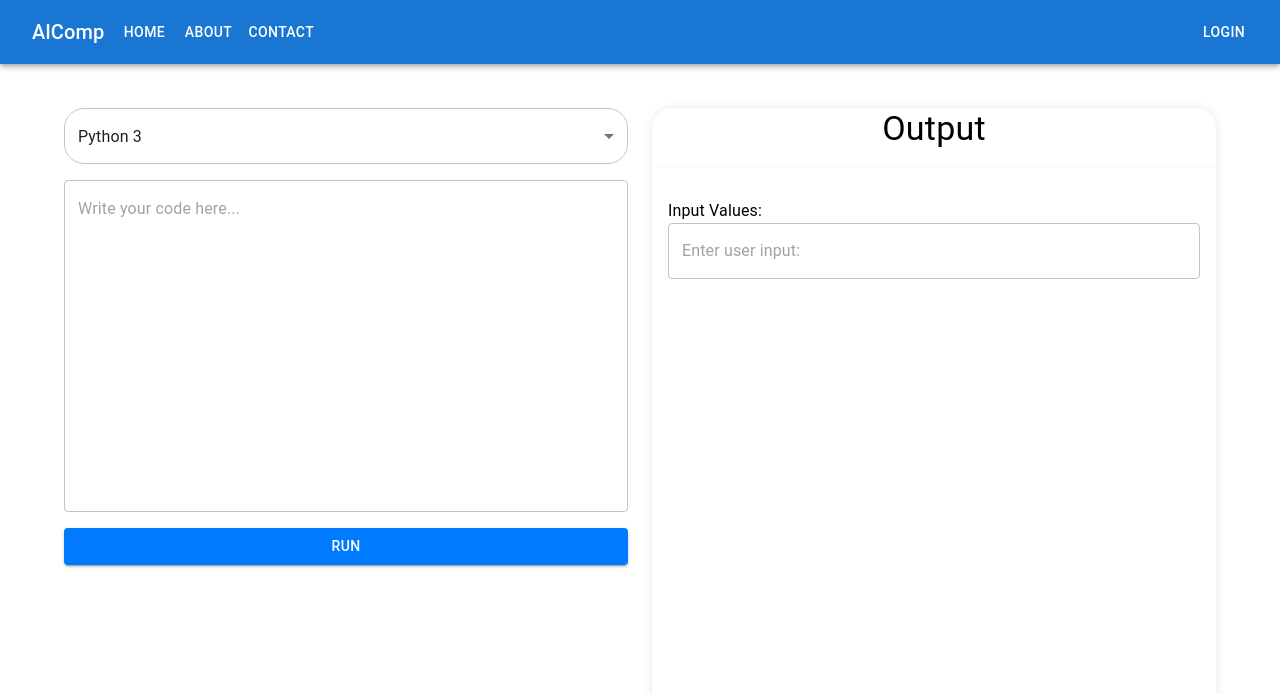
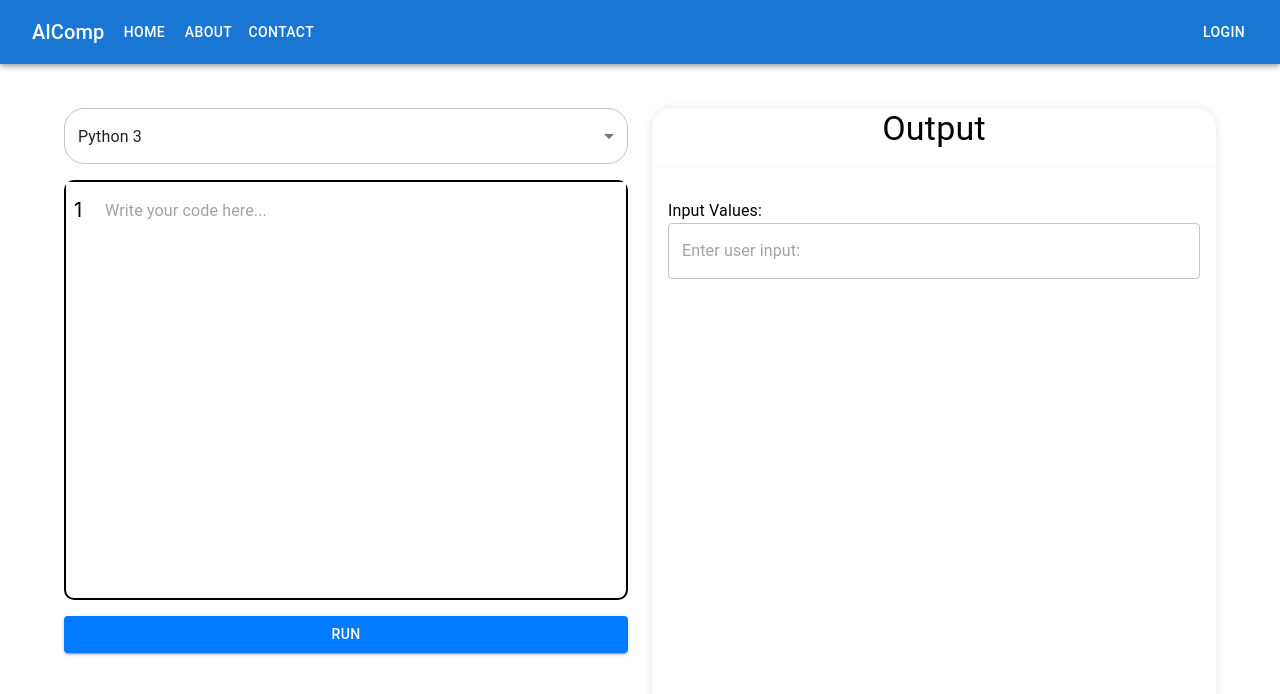
Before and after one commit to ItzMeAman14/OC-Test, a React (Create React App) app in the folder Client/: page / in a window 1280 px wide. Shown: the top 694 px of the page. Built offline with nearby package versions, Linux system fonts and the light colour scheme; no server answers.

Commit message:
Updated Home TextField

```diff
--- a/Client/src/App.js
+++ b/Client/src/App.js
@@ -12,6 +12,8 @@ import { ToastContainer } from 'react-toastify';
 import Contact from './components/Contact';
 import Analytics from './components/admin/Analytics';
 import Signup from './components/Signup';
+
+import Testing from './components/Testing';
 
 // Context
 import { MessageProvider } from './components/context/MessageContext';
@@ -77,6 +79,10 @@ function App() {
                 </>
               } />
 
+              <Route exact path="/testing" element={
+                <Testing />
+              } />
+
               <Route exact path="/score/:id" element={
                 <ProtectedRouteUser>
                   <Navbar />
--- a/Client/src/components/Home.js
+++ b/Client/src/components/Home.js
@@ -1,8 +1,7 @@
-import React, { useState } from 'react';
+import React, { useState, useEffect, useRef } from 'react';
 import { TextField, Select, MenuItem, Button, Box, Typography, Divider } from '@mui/material';
 import { toast } from 'react-toastify';
 import Loader from './Loader';
-import { useMessages } from './context/MessageContext';
 
 function Home() {
   const [output, setOutput] = useState('');
@@ -10,6 +9,33 @@ function Home() {
   const [input, setInput] = useState('');
   const [load, setLoad] = useState({ loading: false });
   const [userInputs, setUserInputs] = useState('');
+
+
+  const textareaRef = useRef(null);
+  const lineNumbersRef = useRef(null);
+
+  const getLineNumbers = (text) => {
+    const lines = text.split('\n');
+    return lines.map((_, index) => index + 1);
+  };
+
+  const handleScroll = () => {
+    if (lineNumbersRef.current && textareaRef.current) {
+      lineNumbersRef.current.scrollTop = textareaRef.current.scrollTop;
+    }
+  };
+
+  useEffect(() => {
+    const textarea = textareaRef.current;
+
+    if (textarea) {
+      textarea.addEventListener('scroll', handleScroll);
+
+      return () => {
+        textarea.removeEventListener('scroll', handleScroll);
+      };
+    }
+  }, []);
 
   function handleKeyPress(event) {
     const { selectionStart, selectionEnd } = event.target;
@@ -158,23 +184,62 @@ function Home() {
             <MenuItem value="cpp">C++</MenuItem>
           </Select>
 
+          {/* Line Numbers and Textarea */}
+                    <div style={{ position: 'relative', display: 'inline-block', width: '100%', border:'2px solid black', borderRadius:10 }}>
+                      {/* Line Numbers div */}
+                      <div ref={lineNumbersRef} style={{
+                        position: 'absolute',
+                        top: '13px',
+                        left: '8px',
+                        background: 'transparent',
+                        borderRadius: '5px',
+                        width: '40px',
+                        maxHeight: '400px',
+                        zIndex: '1',
+                        pointerEvents: 'none',
+                        color: '#000',
+                        whiteSpace: 'pre-wrap',
+                        fontSize: '20px',
+                        overflowY: 'hidden',
+                        height: '400px'
+                      }}>
+                        {getLineNumbers(input).map((lineNumber) => (
+                          <div key={lineNumber}>{lineNumber}</div>
+                        ))}
+                      </div>
+
+                      {/* Textarea Section */}
                       <TextField
                         id="code-editor"
                         multiline
-            rows={13}
-            variant="outlined"
                         placeholder="Write your code here..."
                         value={input}
                         onChange={(e) => setInput(e.target.value)}
                         onKeyDown={handleKeyPress}
+                        ref={textareaRef}
                         fullWidth
                         sx={{
+                          maxHeight: '400px',
                           marginBottom: 2,
+                          border: 'none',
                           backgroundColor: '#ffffff',
                           color: '#000000',
-              borderColor: '#ccc',
+                          position: 'relative',
+                          paddingLeft: '25px',
+                          fontSize: '16px',
+                          height: '400px',
+                          overflowY: 'auto',
+                          resize: 'none',
+                          '& .MuiOutlinedInput-notchedOutline': {
+                            border: 'none',
+                          },
+                          '&:focus-visible': {
+                            outline: 'none',
+                          }
                         }}
                       />
+
+                    </div>
 
           <Button
             id="run-button"
@@ -184,6 +249,7 @@ function Home() {
             fullWidth
             sx={{
               backgroundColor: '#007bff',
+              margin:2,
               '&:hover': {
                 backgroundColor: '#0056b3',
               },
--- /dev/null
+++ b/Client/src/components/Testing.js
@@ -0,0 +1,166 @@
+import React, { useState, useEffect, useRef } from 'react';
+import { Box, Select, MenuItem, Button, TextField, Typography, Divider } from '@mui/material';
+
+function Home() {
+  const [output, setOutput] = useState('');
+  const [lang, setLang] = useState('python3');
+  const [input, setInput] = useState('');
+  const [load, setLoad] = useState({ loading: false });
+  const [userInputs, setUserInputs] = useState('');
+
+  const textareaRef = useRef(null);
+  const lineNumbersRef = useRef(null);
+
+  // Function to get line numbers
+  const getLineNumbers = (text) => {
+    const lines = text.split('\n');
+    return lines.map((_, index) => index + 1); // Generate line numbers
+  };
+
+  // Synchronize scrolling between the textarea and line numbers div
+  const handleScroll = () => {
+    if (lineNumbersRef.current && textareaRef.current) {
+      lineNumbersRef.current.scrollTop = textareaRef.current.scrollTop;
+    }
+  };
+
+  useEffect(() => {
+    const textarea = textareaRef.current;
+
+    if (textarea) {
+      console.log('Adding scroll event listener');
+      // Directly attach the scroll event listener to the textarea
+      textarea.addEventListener('scroll', handleScroll);
+
+      // Cleanup: Remove scroll event listener on component unmount
+      return () => {
+        console.log('Removing scroll event listener');
+        textarea.removeEventListener('scroll', handleScroll);
+      };
+    }
+  }, []);  // Only run on component mount
+
+  const executeCode = async () => {
+    try {
+      setLoad({ loading: true });
+      const response = await fetch(`${process.env.REACT_APP_BACKEND_URL}/execute`, {
+        method: 'POST',
+        headers: {
+          'Content-Type': 'application/json',
+        },
+        body: JSON.stringify({
+          input,
+          lang,
+          userInputs,
+        }),
+      });
+
+      if (!response.ok) {
+        throw new Error('Network response was not OK');
+      }
+
+      const data = await response.json();
+      setLoad({ loading: false });
+      setOutput(data.output || data.error);
+    } catch (error) {
+      setOutput('Error Executing Code: ' + error.message);
+      console.error(error);
+    }
+  };
+
+  return (
+    <Box display="flex" flexDirection="row" p={3} sx={{ height: '85vh', justifyContent: 'space-between', maxWidth: '1200px', margin: '20px auto', marginBottom: 0, backgroundColor: '#ffffff', color: '#000000', transition: 'background-color 0.3s, color 0.3s' }}>
+      {/* Left Container */}
+      <Box flex={1} mr={3}>
+        <Box display="flex" flexDirection="column" alignItems="center">
+          <Select value={lang} onChange={(e) => setLang(e.target.value)} fullWidth sx={{ marginBottom: 2, borderRadius: '20px' }}>
+            <MenuItem value="python3">Python 3</MenuItem>
+            <MenuItem value="java">Java</MenuItem>
+            <MenuItem value="cpp">C++</MenuItem>
+          </Select>
+
+          {/* Line Numbers and Textarea */}
+          <div style={{ position: 'relative', display: 'inline-block', width: '100%', border:'2px solid black', borderRadius:10 }}>
+            {/* Line Numbers div */}
+            <div ref={lineNumbersRef} style={{
+              position: 'absolute',
+              top: '13px',
+              left: '8px',
+              background: 'transparent',
+              borderRadius: '5px',
+              width: '40px',
+              maxHeight: '400px',
+              zIndex: '1',
+              pointerEvents: 'none',
+              color: '#000',
+              whiteSpace: 'pre-wrap',
+              fontSize: '20px',
+              overflowY: 'hidden',
+              height: '400px'
+            }}>
+              {getLineNumbers(input).map((lineNumber) => (
+                <div key={lineNumber}>{lineNumber}</div>
+              ))}
+            </div>
+
+            {/* Textarea Section */}
+            <TextField
+              id="code-editor"
+              multiline
+              placeholder="Write your code here..."
+              value={input}
+              onChange={(e) => setInput(e.target.value)}
+              ref={textareaRef}
+              fullWidth
+              sx={{
+                maxHeight: '400px',
+                marginBottom: 2,
+                border: 'none',
+                backgroundColor: '#ffffff',
+                color: '#000000',
+                position: 'relative',
+                paddingLeft: '25px',
+                fontSize: '16px',
+                height: '400px',
+                overflowY: 'auto',
+                resize: 'none',
+                '& .MuiOutlinedInput-notchedOutline': {
+                  border: 'none',
+                },
+                '&:focus-visible': {
+                  outline: 'none',
+                }
+              }}
+            />
+
+          </div>
+
+          <Button id="run-button" variant="contained" color="primary" onClick={executeCode} fullWidth sx={{ backgroundColor: '#007bff', margin:2 ,'&:hover': { backgroundColor: '#0056b3' } }}>
+            Run
+          </Button>
+        </Box>
+      </Box>
+
+      {/* Right Container (Output) */}
+      <Box flex={1} sx={{ backgroundColor: '#ffffff', color: '#000000', borderRadius: '20px', boxShadow: '0 0 10px rgba(0, 0, 0, 0.1)' }}>
+        <Typography variant="h4" align="center" sx={{ marginBottom: 2 }}>
+          Output
+        </Typography>
+
+        <Divider sx={{ marginBottom: 2 }} />
+
+        <Box id="output-con" display="flex" flexDirection="column" alignItems="flex-start" p={2} sx={{ backgroundColor: '#ffffff' }}>
+          <Typography variant="body1">Input Values:</Typography>
+          <TextField value={userInputs} onChange={(i) => setUserInputs(i.target.value)} placeholder="Enter user input:" fullWidth sx={{ marginBottom: 2 }} />
+
+          <Box sx={{ padding: '10px', borderRadius: '5px', overflowX: 'auto', overflowY: 'auto', whiteSpace: 'pre-wrap', wordWrap: 'break-word', maxHeight: '400px', maxWidth: '550px', width: '100%' }}>
+            <Divider sx={{ marginBottom: 2 }} />
+            {load.loading ? 'Loading...' : output}
+          </Box>
+        </Box>
+      </Box>
+    </Box>
+  );
+}
+
+export default Home;
```
Also changed, not shown: Client/src/components/ExamDetail.js (+21 -1 lines), Client/leftOver.txt. Lines whose indentation alone changed are shown as unchanged.
